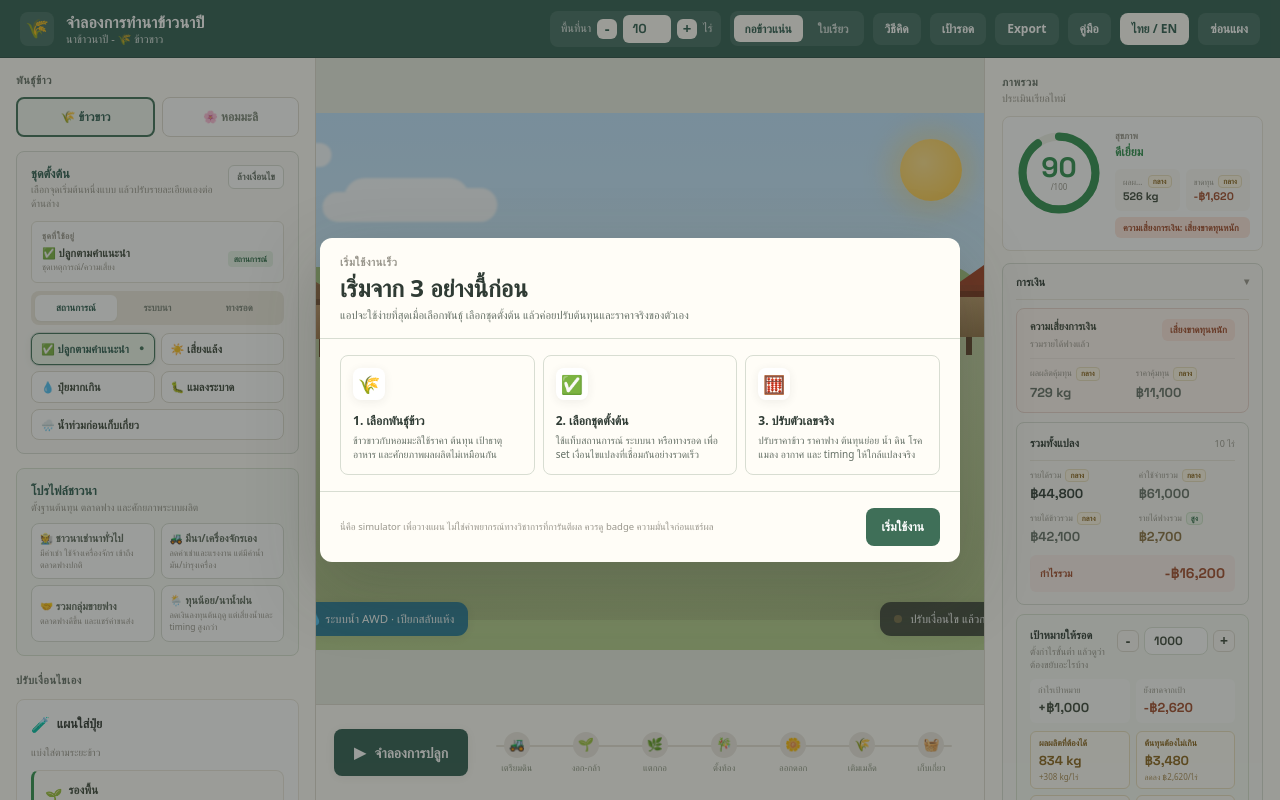
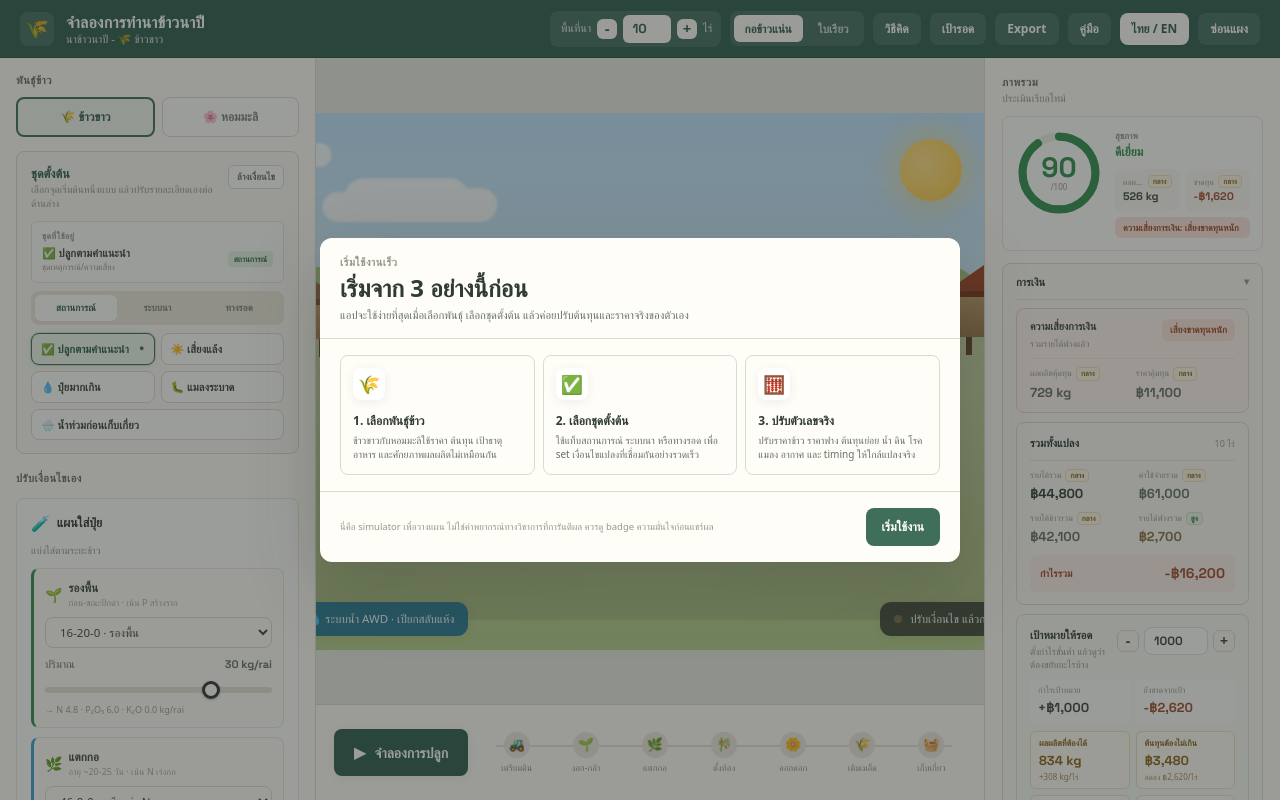
Before and after one commit to Ton-Munoi99/thai-rice-farming-simulator, a React (Vite) app: page / in a window 1280 px wide. Built offline with nearby package versions, Linux system fonts and the light colour scheme; a web font is replaced by a local one.

Commit message:
Remove farmer profile panel

```diff
--- a/src/components/ControlPanel.jsx
+++ b/src/components/ControlPanel.jsx
@@ -24,7 +24,6 @@ export default function ControlPanel({ mobileActive = true, simulation }) {
           </div>
         </section>
         <PresetLibrary simulation={simulation} />
-        <FarmerProfilePanel simulation={simulation} />
 
         <div className="mb-2 mt-4 control-heading">{t(language, "manualControls")}</div>
         <FertilizerProgram
@@ -76,41 +75,6 @@ export default function ControlPanel({ mobileActive = true, simulation }) {
         </ControlCard>
       </div>
     </aside>
-  );
-}
-
-function FarmerProfilePanel({ simulation }) {
-  const { activeFarmerProfileKey, applyFarmerProfile, farmerProfiles, language } = simulation;
-
-  return (
-    <section className="mt-3.5 rounded-lg border border-[#d9e2d1] bg-[#f7faf4] px-3.5 py-[13px]">
-      <div className="mb-2">
-        <div className="text-[12.5px] font-bold text-rice-dark">{t(language, "farmerProfile")}</div>
-        <div className="text-[10px] leading-snug text-rice-faint">{t(language, "farmerProfileSub")}</div>
-      </div>
-      <div className="grid grid-cols-2 gap-1.5">
-        {farmerProfiles.map((profile) => {
-          const active = activeFarmerProfileKey === profile.key;
-          return (
-            <button
-              key={profile.key}
-              type="button"
-              onClick={() => applyFarmerProfile(profile.key)}
-              className={`rounded-lg border px-2 py-2 text-left transition ${
-                active ? "border-rice-green bg-[#edf6e9] text-rice-dark ring-1 ring-rice-green/20" : "border-[#d8ddd2] bg-white text-[#5f6b5e] hover:border-rice-green/70"
-              }`}
-            >
-              <div className="text-[10.5px] font-bold leading-tight">
-                {profile.icon} {pickLang(language, profile.name, profile.th)}
-              </div>
-              <div className="mt-0.5 text-[8.5px] leading-snug text-rice-faint">
-                {pickLang(language, profile.note, profile.noteTh)}
-              </div>
-            </button>
-          );
-        })}
-      </div>
-    </section>
   );
 }
 
--- a/src/hooks/useSimulation.js
+++ b/src/hooks/useSimulation.js
@@ -55,7 +55,6 @@ export function useSimulation() {
   const [activeScenarioKey, setActiveScenarioKey] = useState("best");
   const [activeFarmSystemPresetKey, setActiveFarmSystemPresetKey] = useState(null);
   const [activeSurvivalPresetKey, setActiveSurvivalPresetKey] = useState(null);
-  const [activeFarmerProfileKey, setActiveFarmerProfileKey] = useState(null);
   const [compareSlots, setCompareSlots] = useState([null, null, null]);
   const [scenarioHistory, setScenarioHistory] = useState(readScenarioHistory);
   const [runModel, setRunModel] = useState(null);
@@ -152,7 +151,6 @@ export function useSimulation() {
       setActiveScenarioKey(scenarioKey);
       setActiveFarmSystemPresetKey(null);
       setActiveSurvivalPresetKey(null);
-      setActiveFarmerProfileKey(null);
       setInputs({
         applications: varietyInfo.presets[scenarioKey].map((app) => ({ ...app })),
         ...SCENARIO_ENVIRONMENTS[scenarioKey],
@@ -173,7 +171,6 @@ export function useSimulation() {
       setActiveScenarioKey(null);
       setActiveFarmSystemPresetKey(preset.key);
       setActiveSurvivalPresetKey(null);
-      setActiveFarmerProfileKey(null);
       setVarietyKey(preset.variety);
       setPricePerTonState(VARIETIES[preset.variety].salePricePerTon);
       setInputs(cloneInputs(preset.inputs));
@@ -199,7 +196,6 @@ export function useSimulation() {
       setActiveScenarioKey(null);
       setActiveFarmSystemPresetKey(null);
       setActiveSurvivalPresetKey(preset.key);
-      setActiveFarmerProfileKey(null);
       setInputs(cloneInputs(preset.inputs));
     },
     [resetToSetup],
@@ -216,7 +212,6 @@ export function useSimulation() {
       setCostProfile(null);
       setYieldPotentialOverride(null);
       clearPresetSelection();
-      setActiveFarmerProfileKey(null);
       setInputs((current) => ({
         ...current,
         applications: next.defaultApps.map((app) => ({ ...app })),
@@ -293,7 +288,6 @@ export function useSimulation() {
     setCostOverrides({});
     setCostProfile(null);
     setYieldPotentialOverride(null);
-    setActiveFarmerProfileKey(null);
     clearPresetSelection();
   }, [clearPresetSelection, resetToSetup]);
 
@@ -310,7 +304,6 @@ export function useSimulation() {
     setActiveScenarioKey("best");
     setActiveFarmSystemPresetKey(null);
     setActiveSurvivalPresetKey(null);
-    setActiveFarmerProfileKey(null);
     setInputs(cloneInputs(DEFAULT_INPUTS));
   }, [resetToSetup]);
 
@@ -338,13 +331,11 @@ export function useSimulation() {
         activeScenarioKey,
         activeFarmSystemPresetKey,
         activeSurvivalPresetKey,
-        activeFarmerProfileKey,
         model,
       };
     },
     [
       activeFarmSystemPresetKey,
-      activeFarmerProfileKey,
       activeScenarioKey,
       activeSurvivalPresetKey,
       costOverrides,
@@ -386,7 +377,6 @@ export function useSimulation() {
       setActiveScenarioKey(snapshot.activeScenarioKey ?? null);
       setActiveFarmSystemPresetKey(snapshot.activeFarmSystemPresetKey ?? null);
       setActiveSurvivalPresetKey(snapshot.activeSurvivalPresetKey ?? null);
-      setActiveFarmerProfileKey(snapshot.activeFarmerProfileKey ?? null);
       setInputs(cloneInputs(snapshot.inputs));
     },
     [resetToSetup],
@@ -459,28 +449,6 @@ export function useSimulation() {
     [resetToSetup, survivalPlans],
   );
 
-  const applyFarmerProfile = useCallback(
-    (profileKey) => {
-      const profile = FARMER_PROFILES.find((item) => item.key === profileKey);
-      if (!profile) return;
-
-      resetToSetup();
-      setCostOverrides({});
-      setCostProfile({
-        ...profile.costProfile,
-        fertilizerReferenceCost: fertilizerNutrients(inputs.applications).cost,
-      });
-      setStrawPricePerKgState(profile.strawPricePerKg);
-      setYieldPotentialOverride(Math.max(1, VARIETIES[varietyKey].potential + profile.yieldPotentialBoost));
-      setActiveFarmerProfileKey(profile.key);
-      clearPresetSelection();
-      if (profile.inputPatch) {
-        setInputs((current) => ({ ...current, ...profile.inputPatch }));
-      }
-    },
-    [clearPresetSelection, inputs.applications, resetToSetup, varietyKey],
-  );
-
   const applyGoalWizardRecommendation = useCallback(
     ({ costBase, strawMarket, targetProfit, waterAccess }) => {
       const costProfileKey =
@@ -540,7 +508,6 @@ export function useSimulation() {
       setActiveScenarioKey(null);
       setActiveFarmSystemPresetKey(preset.key);
       setActiveSurvivalPresetKey(null);
-      setActiveFarmerProfileKey(profile.key);
       setInputs(nextInputs);
     },
     [resetToSetup],
@@ -607,7 +574,6 @@ export function useSimulation() {
     activeScenarioKey,
     activeFarmSystemPresetKey,
     activeSurvivalPresetKey,
-    activeFarmerProfileKey,
     compareSlots,
     scenarioHistory,
     liveModel,
@@ -617,7 +583,6 @@ export function useSimulation() {
     nutrientTotals: totals,
     fertilizerStages: FERTILIZER_STAGES,
     formulaOptions,
-    farmerProfiles: FARMER_PROFILES,
     survivalPlans,
     isRunning: phase === "running",
     setInput: updateInput,
@@ -644,7 +609,6 @@ export function useSimulation() {
     loadScenarioHistory,
     deleteScenarioHistory,
     applySurvivalPlan,
-    applyFarmerProfile,
     applyGoalWizardRecommendation,
     runSimulation,
   };
--- a/src/i18n.js
+++ b/src/i18n.js
@@ -57,8 +57,6 @@ export const TEXT = {
     th: "หมายเหตุ: กรณีพื้นที่น้ำดี/ระบบผลิตสูงใช้ production potential สูงขึ้น ส่วนข้าวขาวทั่วไปยังใช้ชั้น 600 กก./ไร่",
   },
   farmSystemPresets: { en: "Farm system presets", th: "ระบบนา / พื้นที่ตัวอย่าง" },
-  farmerProfile: { en: "Farmer profile", th: "โปรไฟล์ชาวนา" },
-  farmerProfileSub: { en: "Set cost base, straw access, and production potential.", th: "ตั้งฐานต้นทุน ตลาดฟาง และศักยภาพระบบผลิต" },
   apply: { en: "Apply", th: "ใช้สูตรนี้" },
   clearConditions: { en: "Clear conditions", th: "ล้างเงื่อนไข" },
   fertilizerProgram: { en: "Fertilizer program", th: "แผนใส่ปุ๋ย" },
@@ -319,8 +317,8 @@ export const TEXT = {
     th: "ให้ฟางเป็นรายได้เสริม ไม่ใช่คันโยกหลักในการรอด",
   },
   wizardRecLowCost: {
-    en: "Apply the lower-cost farmer profile to reduce rent/labor pressure.",
-    th: "ใช้โปรไฟล์ต้นทุนต่ำเพื่อลดแรงกดดันค่าเช่า/แรงงาน",
+    en: "Apply a lower-cost base to reduce rent/labor pressure.",
+    th: "ใช้ฐานต้นทุนต่ำเพื่อลดแรงกดดันค่าเช่า/แรงงาน",
   },
   wizardRecStandardCost: {
     en: "Keep a normal tenant-farmer cost base and use manual edits for real bills.",
```
